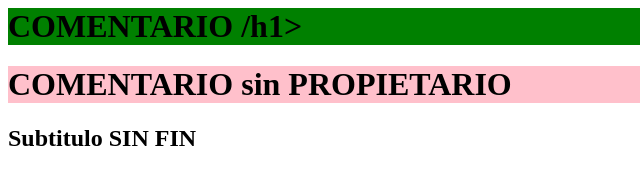
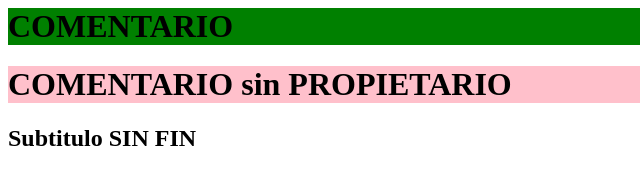
Before and after one commit to MBR26/ProbandoGitEM, a plain HTML site: page segundaPagina.html in a window 1280 px wide. Shown: the full height of the page, 0-640 px from the left. Drawn offline with Linux system fonts and the light colour scheme.

Commit message:
david manda segunda pagina

```diff
--- a/segundaPagina.html
+++ b/segundaPagina.html
@@ -1,6 +1,6 @@
 <html>
 	<body>
-		<h1 style="background-color: green">COMENTARIO /h1>
+		<h1 style="background-color: green">COMENTARIO </h1>
 		<h1 style="background-color: pink">COMENTARIO sin PROPIETARIO</h1>
 		<h2>Subtitulo SIN FIN</h2>
 	</body>
```
